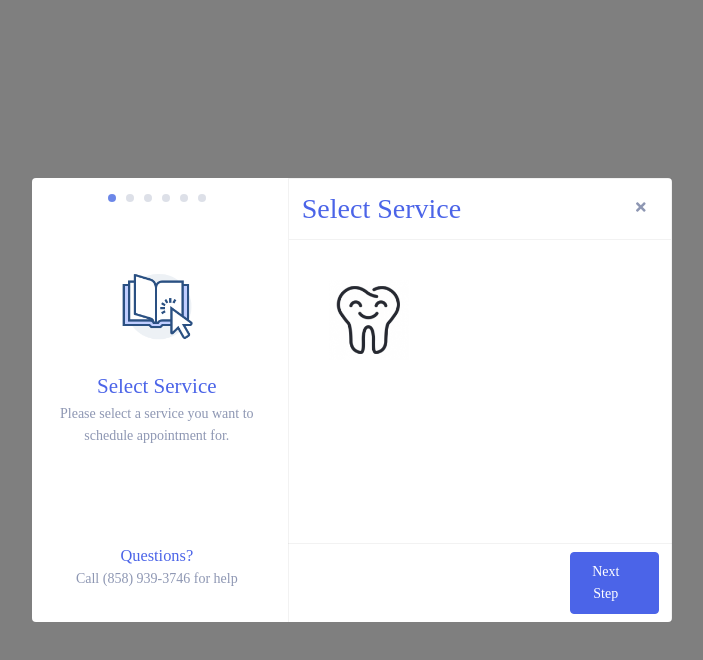
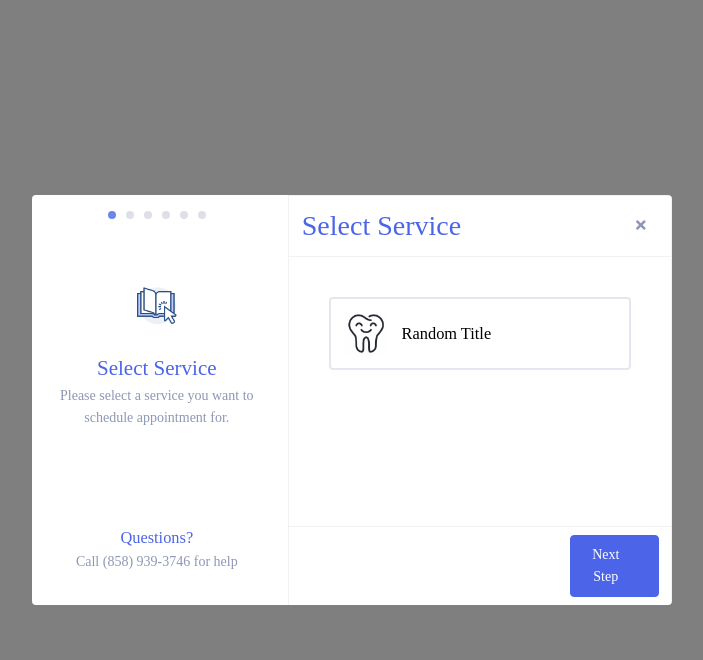
Before and after one commit to Buashei/reservationModule-React-TypeScript, a React (Create React App) app: page / in a window 1280 px wide. Both pictures are taken after a click on the button "BOOK APPOINTMENT". Shown: the top 660 px of the page, without its empty margins (288-991 px from the left). Built offline with nearby package versions, Linux system fonts and the light colour scheme; some icons are missing.

Commit message:
Property isSmall added to CustomIcon component, ServiceBox component partially completed. I need to add the + icon and the number of available services to the ServiceBox component

```diff
--- a/src/components/CustomIcon/CustomIcon.styles.ts
+++ b/src/components/CustomIcon/CustomIcon.styles.ts
@@ -1,5 +1,10 @@
 import styled from 'styled-components';
 
-export const Img = styled.img`
-  height: 80px;
+const smallSize = '45px';
+const bigSize = '80px';
+
+import { IsSmallProps } from './CustomIcon.types';
+
+export const Img = styled.img<IsSmallProps>`
+  height: ${({ isSmall }) => (isSmall ? bigSize : smallSize)};
 `;
--- a/src/components/CustomIcon/CustomIcon.types.ts
+++ b/src/components/CustomIcon/CustomIcon.types.ts
@@ -1,3 +1,7 @@
 export type CustomIconProps = {
   type: string;
+  isSmall?: boolean;
 };
+export interface IsSmallProps {
+  isSmall?: boolean;
+}
--- /dev/null
+++ b/src/components/ServiceBox/ServiceBox.styles.ts
@@ -0,0 +1,26 @@
+import styled from 'styled-components';
+
+export const BoxWrapper = styled.div`
+  border: 2px solid ${({ theme }) => theme.colors.boxWrapperBorder};
+  border-radius: 4px;
+  padding: 1.5vh 1vw;
+  display: flex;
+  flex-direction: row;
+  align-items: center;
+`;
+
+export const CustomIconWrapper = styled.div`
+::after {
+  content: '';
+  margin-right: 0vw;
+  transition: all 0.5s;
+}
+&:hover {
+  ::after {
+    margin-right: 0.5vw;
+}`;
+
+export const ServiceTileContainer = styled.h3`
+  color: ${({ theme }) => theme.colors.black};
+  margin: 0 0 0 1vw;
+`;
--- /dev/null
+++ b/src/components/ServiceBox/ServiceBox.tsx
@@ -0,0 +1,21 @@
+import React from 'react';
+
+//component import
+import { CustomIcon } from '../CustomIcon/CustomIcon';
+
+//styled import
+import { CustomIconWrapper, BoxWrapper, ServiceTileContainer } from './ServiceBox.styles';
+
+//type import
+import { ServiceBoxProps } from './ServiceBox.types';
+
+export const ServiceBox: React.FC<ServiceBoxProps> = props => {
+  return (
+    <BoxWrapper>
+      <CustomIconWrapper>
+        <CustomIcon type={'tooth'} isSmall />
+      </CustomIconWrapper>
+      <ServiceTileContainer>{props.title}</ServiceTileContainer>
+    </BoxWrapper>
+  );
+};
--- /dev/null
+++ b/src/components/ServiceBox/ServiceBox.types.ts
@@ -0,0 +1,3 @@
+export type ServiceBoxProps = {
+  title: string;
+};
--- a/src/pages/selectService/ContentSelectService/ContentSelectService.tsx
+++ b/src/pages/selectService/ContentSelectService/ContentSelectService.tsx
@@ -20,7 +20,9 @@ import { faTimes } from '@fortawesome/free-solid-svg-icons';
 
 //Types Import
 import { contentSelectServiceProps } from './ContentSelectService.types';
-import { CustomIcon } from '../../../components/CustomIcon/CustomIcon';
+
+//Component Import
+import { ServiceBox } from '../../../components/ServiceBox/ServiceBox';
 
 export const ContentSelectService: React.FC<contentSelectServiceProps> = props => {
   return (
@@ -32,7 +34,7 @@ export const ContentSelectService: React.FC<contentSelectServiceProps> = props =
         </FontAwesomeWrapper>
       </ContentHeader>
       <ContentContent>
-        <CustomIcon type={'tooth'} />
+        <ServiceBox title='Random Title' />
       </ContentContent>
       <ContentFooterWrapper>
         <ContentFooterButton>
--- a/src/utils/colors.ts
+++ b/src/utils/colors.ts
@@ -7,4 +7,5 @@ export const colors = {
   black: '#000000',
   white: '#fff',
   border: 'rgba(0, 0, 0, 0.05)',
+  boxWrapperBorder: '#E5E7EE',
 };
```
Also changed, not shown: 1 other file (tests, documents, lock files or other folders).
